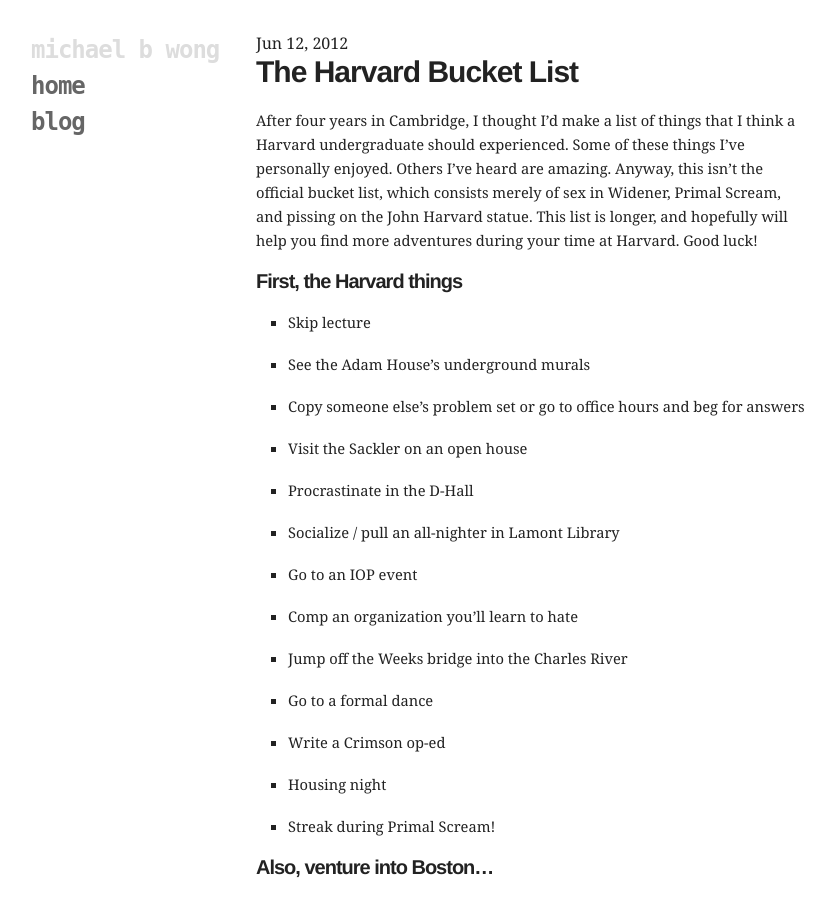
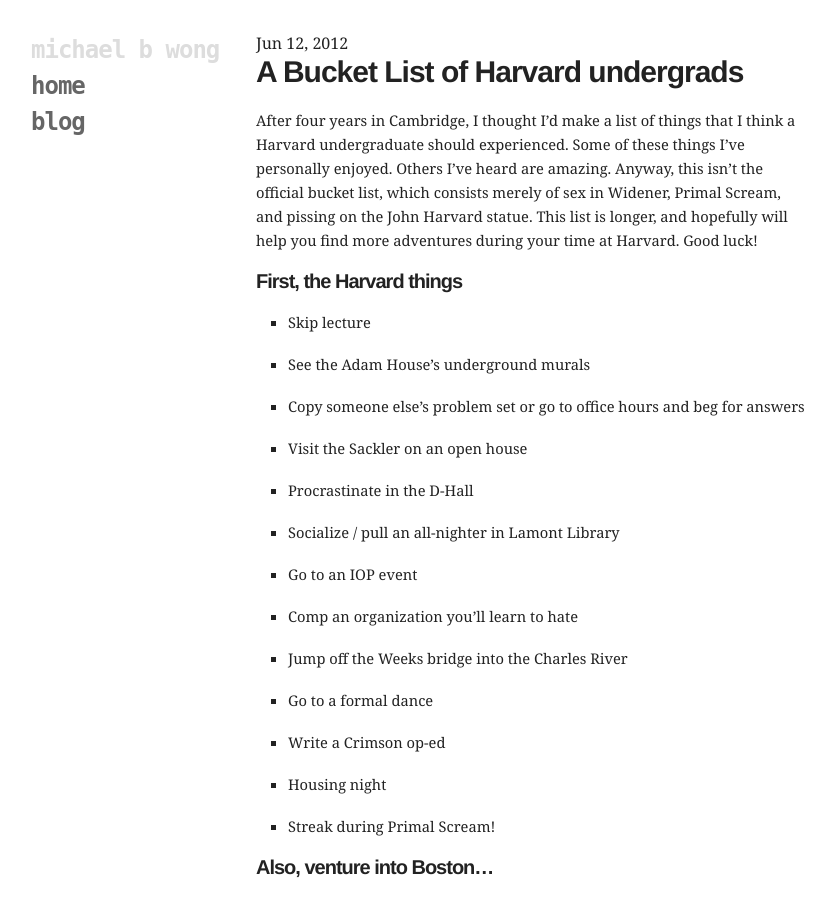
Before and after one commit to mbwong/mbwong.github.com, a Jekyll site: the page built from _posts/2012-06-12-list-of-things-to-do.md, in a window 1280 px wide and 900 px high. Shown: the whole window, without its empty margins (94-929 px from the left). Built offline with Jekyll 4.4.1, drawn with Linux system fonts in a browser that asks for light colours.

Commit message:
Update _posts/2012-06-12-list-of-things-to-do.md

```diff
--- a/_posts/2012-06-12-list-of-things-to-do.md
+++ b/_posts/2012-06-12-list-of-things-to-do.md
@@ -1,10 +1,10 @@
 ---
 tags: school
-title: The Harvard Bucket List
+title: A Bucket List of Harvard undergrads
 layout: post
 ---
 
-# The Harvard Bucket List
+# A Bucket List of Harvard undergrads
 
 After four years in Cambridge, I thought I'd make a list of things that I think a Harvard undergraduate should experienced. Some of these things I've personally enjoyed. Others I've heard are amazing. Anyway, this isn't the official bucket list, which consists merely of sex in Widener, Primal Scream, and pissing on the John Harvard statue. This list is longer, and hopefully will help you find more adventures during your time at Harvard. Good luck!
 
```
